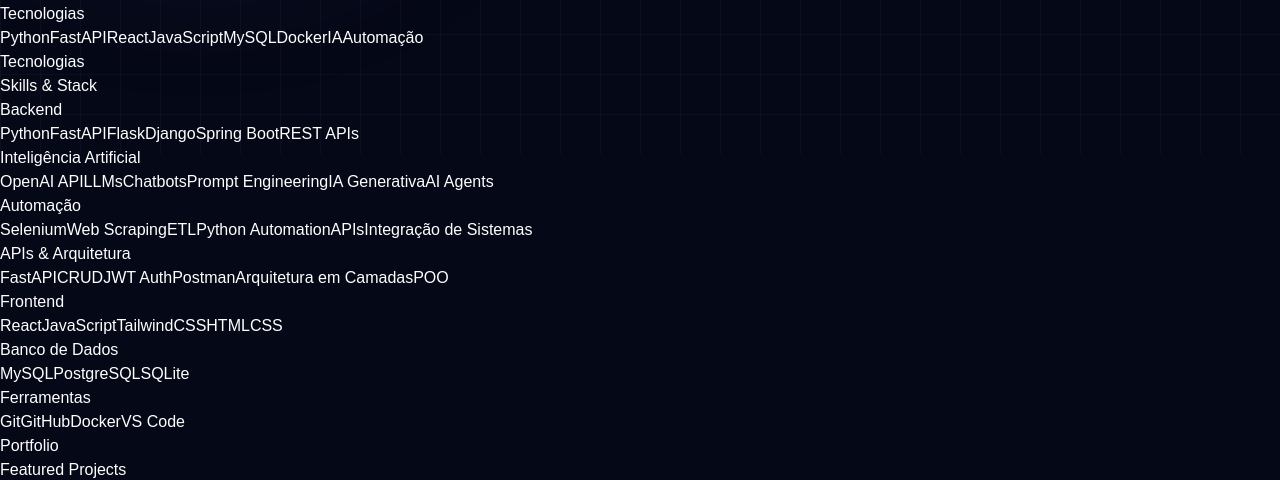
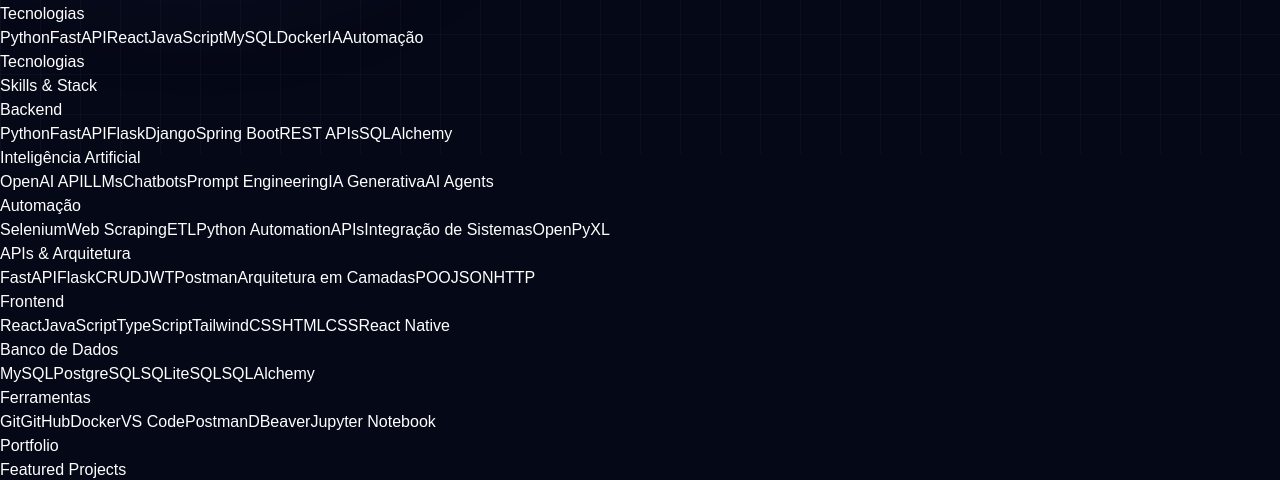
Before and after one commit to Ingridxisto/Portfolio_IA, a React (Vite) app in the folder ingrid-ai-portfolio/: page / in a window 1280 px wide. Shown: the part 646-1126 px from the top of the page. Built offline with nearby package versions, Linux system fonts and the light colour scheme; grey boxes are pictures that could not be loaded.

Commit message:
alteracao de skills

```diff
--- a/ingrid-ai-portfolio/src/components/Projects.jsx
+++ b/ingrid-ai-portfolio/src/components/Projects.jsx
@@ -45,7 +45,7 @@
     // 3 ESTOQUE
 
     {
-      title: "Controle de Estoque",
+      title: "Inventory Management System",
 
       description:
         "Sistema web completo para gerenciamento de estoque, com autenticação de usuários, controle de permissões, cadastro de produtos, movimentações de estoque e API REST protegida por JWT.",
--- a/ingrid-ai-portfolio/src/components/Skills.jsx
+++ b/ingrid-ai-portfolio/src/components/Skills.jsx
@@ -12,7 +12,8 @@
         "Flask",
         "Django",
         "Spring Boot",
-        "REST APIs"
+        "REST APIs",
+        "SQLAlchemy"
       ]
     },
 
@@ -36,7 +37,8 @@
         "ETL",
         "Python Automation",
         "APIs",
-        "Integração de Sistemas"
+        "Integração de Sistemas",
+        "OpenPyXL"
       ]
     },
 
@@ -44,11 +46,14 @@
       title: "APIs & Arquitetura",
       skills: [
         "FastAPI",
+        "Flask",
         "CRUD",
-        "JWT Auth",
+        "JWT",
         "Postman",
         "Arquitetura em Camadas",
-        "POO"
+        "POO",
+        "JSON",
+        "HTTP"
       ]
     },
 
@@ -57,9 +62,11 @@
       skills: [
         "React",
         "JavaScript",
+        "TypeScript",
         "TailwindCSS",
         "HTML",
-        "CSS"
+        "CSS",
+        "React Native"
       ]
     },
 
@@ -68,7 +75,9 @@
       skills: [
         "MySQL",
         "PostgreSQL",
-        "SQLite"
+        "SQLite",
+        "SQL",
+        "SQLAlchemy"
       ]
     },
 
@@ -78,7 +87,10 @@
         "Git",
         "GitHub",
         "Docker",
-        "VS Code"
+        "VS Code",
+        "Postman",
+        "DBeaver",
+        "Jupyter Notebook"
       ]
     }
 
```
